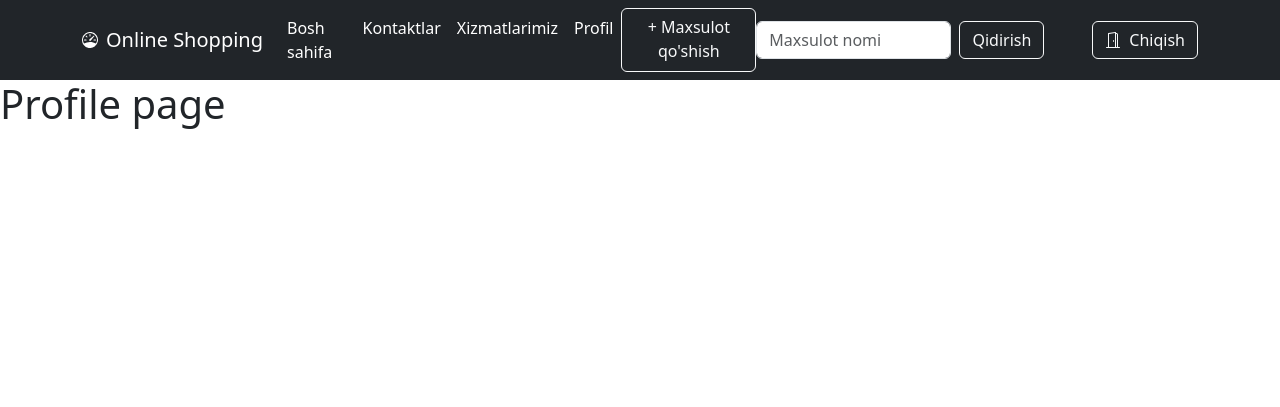
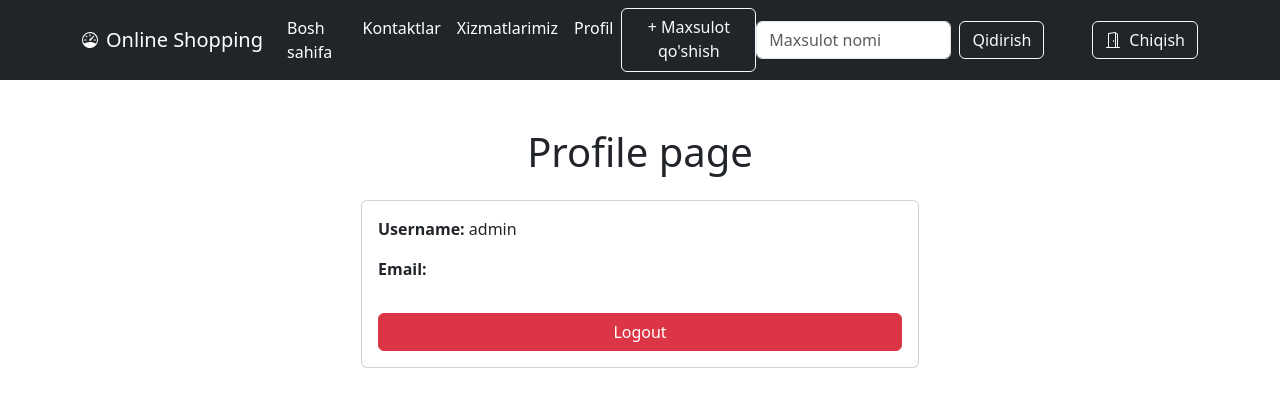
Before and after one commit to ziyovuddin9997/django_project, a Django app: page /profile/ in a window 1280 px wide. Shown: the top 407 px of the page. Run offline with Django 5.2, Linux system fonts and the light colour scheme; a user stored in the database is signed in.

Commit message:
uppdate profile_page

```diff
--- a/templates/profile_page.html
+++ b/templates/profile_page.html
@@ -1,6 +1,16 @@
 {% extends 'base.html' %}
 
+{% block content %}
+<div class="container mt-5">
+    <h1 class="text-center">Profile page</h1>
 
-{% block content %}
-    <h1>Profile page</h1>
+    <div class="card w-50 m-auto p-3 mt-4">
+        <p><b>Username:</b> {{ request.user.username }}</p>
+        <p><b>Email:</b> {{ request.user.email }}</p>
+
+        <a href="{% url 'logout' %}" class="btn btn-danger w-100 mt-3">
+            Logout
+        </a>
+    </div>
+</div>
 {% endblock content %}
```
